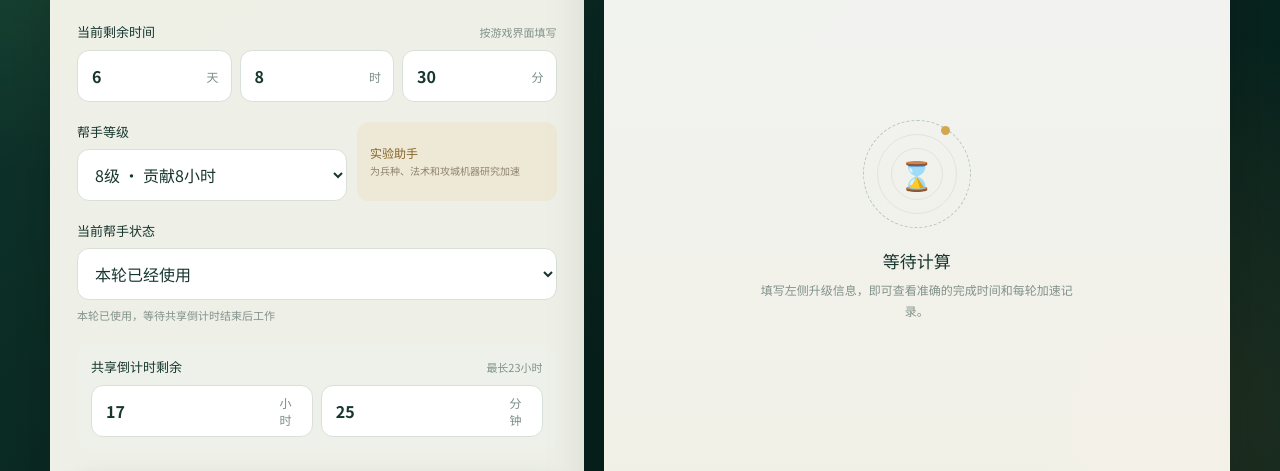
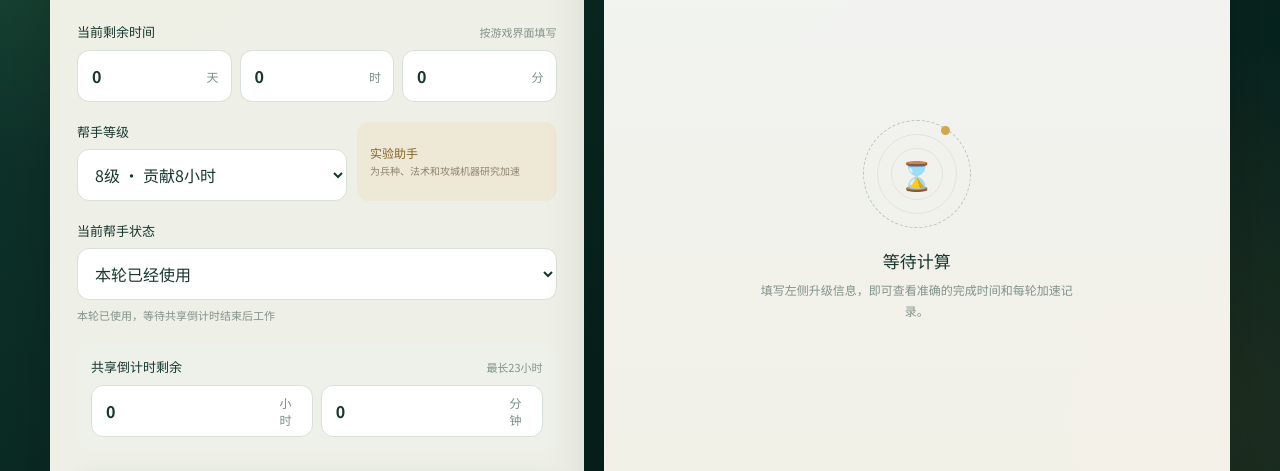
Before and after one commit to xxhh0822/time, a Vue app: page / in a window 1280 px wide. Shown: the part 332-803 px from the top of the page. Built offline with nearby package versions, Linux system fonts and the light colour scheme.

Commit message:
Update App.vue

```diff
--- a/src/App.vue
+++ b/src/App.vue
@@ -11,13 +11,13 @@ import {
 } from './calculator'
 
 const helperType = ref<HelperType>('lab')
-const days = ref(6)
-const hours = ref(8)
-const minutes = ref(30)
+const days = ref(0)
+const hours = ref(0)
+const minutes = ref(0)
 const helperLevel = ref(8)
 const workdayState = ref<WorkdayState>('used')
-const cooldownHours = ref(17)
-const cooldownMinutes = ref(25)
+const cooldownHours = ref(0)
+const cooldownMinutes = ref(0)
 const result = ref<CalculationResult | null>(null)
 const calculatedAt = ref<Date | null>(null)
 const error = ref('')
@@ -53,7 +53,17 @@ function chooseHelper(type: HelperType) {
   error.value = ''
 }
 
+type TimeField = 'days' | 'hours' | 'minutes' | 'cooldownHours' | 'cooldownMinutes'
+
+function defaultEmptyToZero(field: TimeField) {
+  const fields = { days, hours, minutes, cooldownHours, cooldownMinutes }
+  const value = Number(fields[field].value)
+  fields[field].value = Number.isFinite(value) ? value : 0
+}
+
 function runCalculation() {
+  const timeFields: TimeField[] = ['days', 'hours', 'minutes', 'cooldownHours', 'cooldownMinutes']
+  timeFields.forEach(defaultEmptyToZero)
   error.value = ''
   const values = [days.value, hours.value, minutes.value, cooldownHours.value, cooldownMinutes.value]
 
@@ -180,9 +190,9 @@ function stateDescription() {
             <span>按游戏界面填写</span>
           </div>
           <div class="duration-fields">
-            <label><input v-model.number="days" type="number" inputmode="numeric" min="0" step="1" /><span>天</span></label>
-            <label><input v-model.number="hours" type="number" inputmode="numeric" min="0" max="23" step="1" /><span>时</span></label>
-            <label><input v-model.number="minutes" type="number" inputmode="numeric" min="0" max="59" step="1" /><span>分</span></label>
+            <label><input v-model.number="days" type="number" inputmode="numeric" min="0" step="1" @blur="defaultEmptyToZero('days')" /><span>天</span></label>
+            <label><input v-model.number="hours" type="number" inputmode="numeric" min="0" max="23" step="1" @blur="defaultEmptyToZero('hours')" /><span>时</span></label>
+            <label><input v-model.number="minutes" type="number" inputmode="numeric" min="0" max="59" step="1" @blur="defaultEmptyToZero('minutes')" /><span>分</span></label>
           </div>
         </div>
 
@@ -219,8 +229,8 @@ function stateDescription() {
             <span>最长23小时</span>
           </div>
           <div class="duration-fields two-time-fields">
-            <label><input v-model.number="cooldownHours" type="number" inputmode="numeric" min="0" max="23" step="1" /><span>小时</span></label>
-            <label><input v-model.number="cooldownMinutes" type="number" inputmode="numeric" min="0" max="59" step="1" /><span>分钟</span></label>
+            <label><input v-model.number="cooldownHours" type="number" inputmode="numeric" min="0" max="23" step="1" @blur="defaultEmptyToZero('cooldownHours')" /><span>小时</span></label>
+            <label><input v-model.number="cooldownMinutes" type="number" inputmode="numeric" min="0" max="59" step="1" @blur="defaultEmptyToZero('cooldownMinutes')" /><span>分钟</span></label>
           </div>
         </div>
 
```
